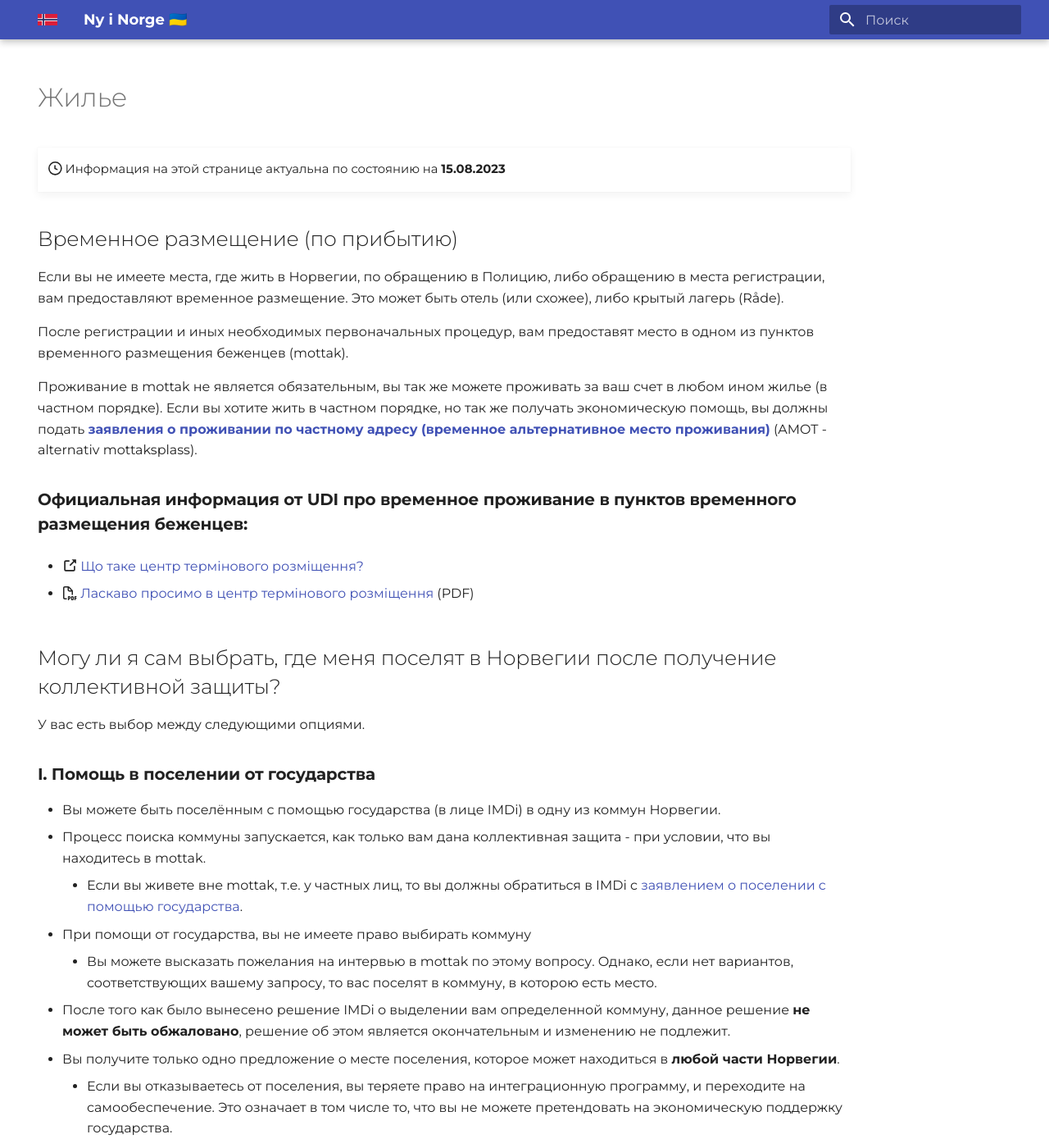
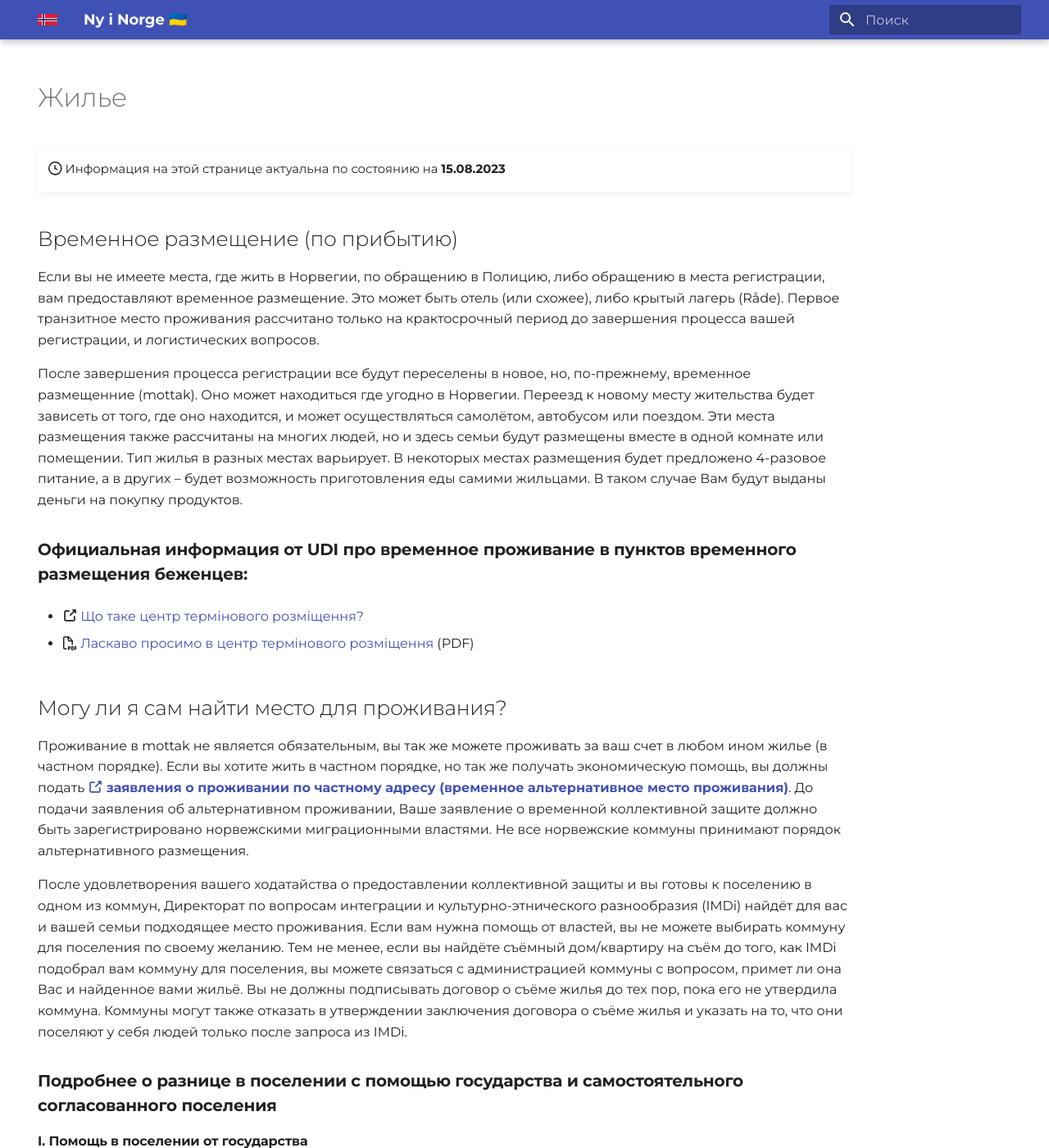
Before and after one commit to nyinorge/nyinorge.github.io, an MkDocs documentation site: the page built from docs/housing.md, in a window 1280 px wide and 1400 px high. Shown: the whole window at 82% size. Built offline with MkDocs 1.6.1 and Material for MkDocs 9.7.7, drawn with Linux system fonts in a browser that asks for light colours; some of the changed text lies outside the part shown.

Commit message:
Elaboration on temporary housing and residency

```diff
--- a/docs/housing.md
+++ b/docs/housing.md
@@ -8,11 +8,10 @@ hide:
     :octicons-clock-16: Информация на этой странице актуальна по состоянию на **15.08.2023**
 
 # Временное размещение (по прибытию)
-Если вы не имеете места, где жить в Норвегии, по обращению в Полицию, либо обращению в места регистрации, вам предоставляют временное размещение. Это может быть отель (или схожее), либо крытый лагерь (Råde).
+Если вы не имеете места, где жить в Норвегии, по обращению в Полицию, либо обращению в места регистрации, вам предоставляют временное размещение. Это может быть отель (или схожее), либо крытый лагерь (Råde). Первое транзитное место
+проживания рассчитано только на крактосрочный период до завершения процесса вашей регистрации, и логистических вопросов.
 
-После регистрации и иных необходимых первоначальных процедур, вам предоставят место в одном из пунктов временного размещения беженцев (mottak).
-
-Проживание в mottak не является обязательным, вы так же можете проживать за ваш счет в любом ином жилье (в частном порядке). Если вы хотите жить в частном порядке, но так же получать экономическую помощь, вы должны подать [**заявления o проживании по частному адресу (временное альтернативное место проживания)**](https://www.udi.no/uk/information-ukraine-and-russia/situation-in-ukraine/stay-in-norway/apply-for-private-housing/) (AMOT - alternativ mottaksplass).
+После завершения процесса регистрации все будут переселены в новое, но, по-прежнему, временное размещенние (mottak). Оно может находиться где угодно в Норвегии. Переезд к новому месту жительства будет зависеть от того, где оно находится, и может осуществляться самолётом, автобусом или поездом. Эти места размещения также рассчитаны на многих людей, но и здесь семьи будут размещены вместе в одной комнате или помещении. Тип жилья в разных местах варьирует. В некоторых местах размещения будет предложено 4-разовое питание, а в других – будет возможность приготовления еды самими жильцами. В таком случае Вам будут выданы деньги на покупку продуктов.
 
 ## Официальная информация от UDI про временное проживание в пунктов временного размещения беженцев:
 
@@ -20,15 +19,23 @@ hide:
 
 - :fontawesome-regular-file-pdf: [Ласкаво просимо в центр термінового розміщення](https://www.udi.no/globalassets/ukrainasituasjonen-inkl-russlandinfo/ukr---velkommen-til-akuttinnkvartering-v2.pdf){target=_blank} (PDF)
 
+# Могу ли я сам найти место для проживания?
+Проживание в mottak не является обязательным, вы так же можете проживать за ваш счет в любом ином жилье (в частном порядке). Если вы хотите жить в частном порядке, но так же получать экономическую помощь, вы должны подать [:octicons-link-external-16: **заявления o проживании по частному адресу (временное альтернативное место проживания)**](https://www.udi.no/uk/information-ukraine-and-russia/situation-in-ukraine/stay-in-norway/apply-for-private-housing/). До подачи заявления об альтернативном проживании, Ваше заявление о временной коллективной защите должно быть зарегистрировано норвежскими миграционными властями. Не все норвежские коммуны принимают порядок альтернативного размещения.
 
-# Могу ли я сам выбрать, где меня поселят в Норвегии после получение коллективной защиты?
-У вас есть выбор между следующими опциями.
+После удовлетворения вашего ходатайства о предоставлении коллективной защиты и вы готовы к поселению в одном из коммун, Директорат по вопросам интеграции и культурно-этнического разнообразия (IMDi) найдёт для вас и вашей семьи подходящее место проживания. Если вам нужна помощь от властей, вы не можете выбирать коммуну для поселения по своему желанию. Тем не менее, если вы найдёте съёмный дом/квартиру на съём до того, как IMDi подобрал вам коммуну
+для поселения, вы можете связаться с администрацией коммуны с вопросом,
+примет ли она Вас и найденное вами жильё. Вы не должны подписывать договор о
+съёме жилья до тех пор, пока его не утвердила коммуна. Коммуны могут
+также отказать в утверждении заключения договора о съёме жилья и указать на то, что
+они поселяют у себя людей только после запроса из IMDi.
 
-## I. Помощь в поселении от государства
+## Подробнее о разнице в поселении с помощью государства и самостоятельного согласованного поселения
+
+### I. Помощь в поселении от государства
 
 - Вы можете быть поселённым с помощью государства (в лице IMDi) в одну из коммун Норвегии.
 - Процесс поиска коммуны запускается, как только вам дана коллективная защита - при условии, что вы находитесь в mottak.
-    - Если вы живете вне mottak, т.е. у частных лиц, то вы должны обратиться в IMDi c [заявлением о поселении с помощью государства](https://www.imdi.no/planlegging-og-bosetting/slik-bosettes-flyktninger/privatboende/).
+    - Если вы живете вне mottak, т.е. у частных лиц, то вы должны обратиться в IMDi c [:octicons-link-external-16: заявлением о поселении с помощью государства](https://www.imdi.no/planlegging-og-bosetting/slik-bosettes-flyktninger/privatboende/).
 - При помощи от государства, вы не имеете право выбирать коммуну
     - Вы можете высказать пожелания на интервью в mottak по этому вопросу. Однако, если нет вариантов, соответствующих вашему запросу, то вас поселят в коммуну, в которою есть место.
 - После того как было вынесено решение IMDi о выделении вам определенной коммуну, данное решение **не может быть обжаловано**, решение об этом является окончательным и изменению не подлежит.
@@ -37,7 +44,7 @@ hide:
     - У Вас останется право на бесплатное обучение норвежскому языку и обществоведению.
 
 
-## II. Согласованное самостоятельное поселение (avtalt selvbosetting)
+### II. Согласованное самостоятельное поселение (avtalt selvbosetting)
 
 Это означает, что беженец, который не был распределен в определенную коммуну с помощью государства (IMDi), сам находит себе жилье в интересующей его коммуне.
 
```
Also changed, not shown: other parts of docs/housing.md (+5 -4 lines), docs/collective-protection.md (+1 -1 lines), docs/mode-of-life.md (+6 -6 lines).
